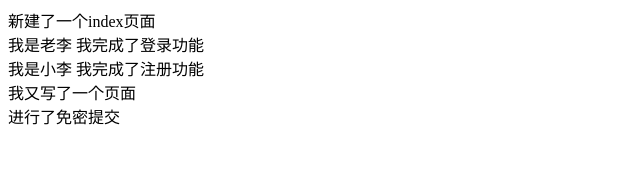
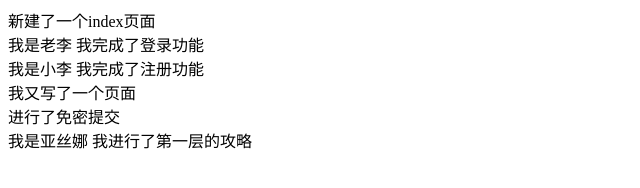
Before and after one commit to sAoKirtio/myfirst, a plain HTML site: page index.html in a window 1280 px wide. Shown: the whole page, without its empty margins (0-640 px from the left). Drawn offline with Linux system fonts and the light colour scheme.

Commit message:
yasina进行了第一层的攻略

```diff
--- a/index.html
+++ b/index.html
@@ -13,6 +13,7 @@
 
     <div>我又写了一个页面</div>
     <div>进行了免密提交</div>
+    <div>我是亚丝娜 我进行了第一层的攻略</div>
     <!--
         git remote  查看所有的仓库别名(变量) 存储着仓库地址
 
```
